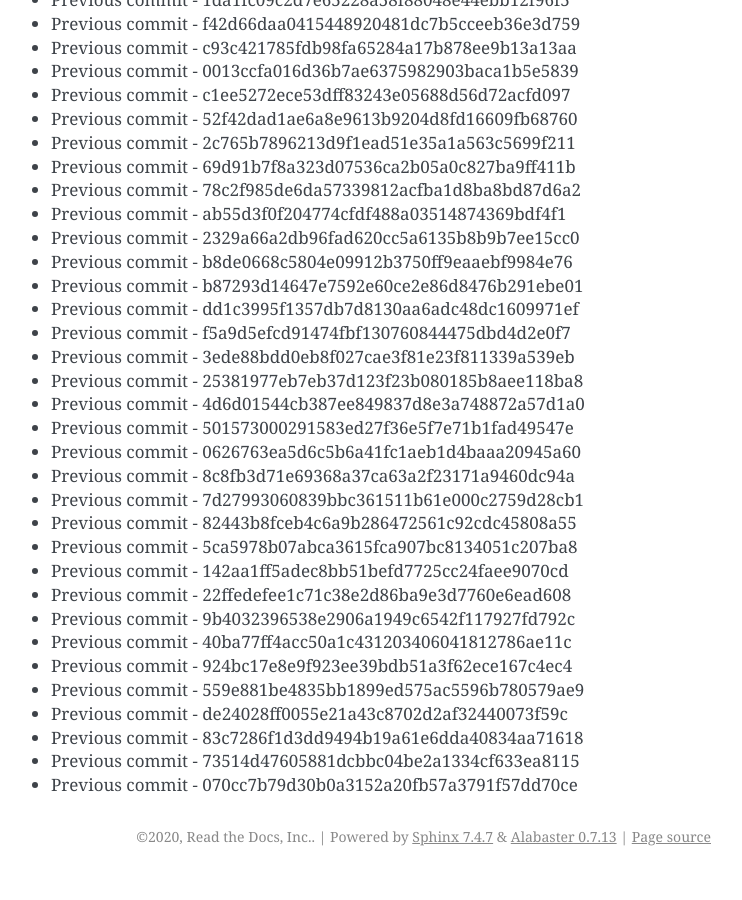
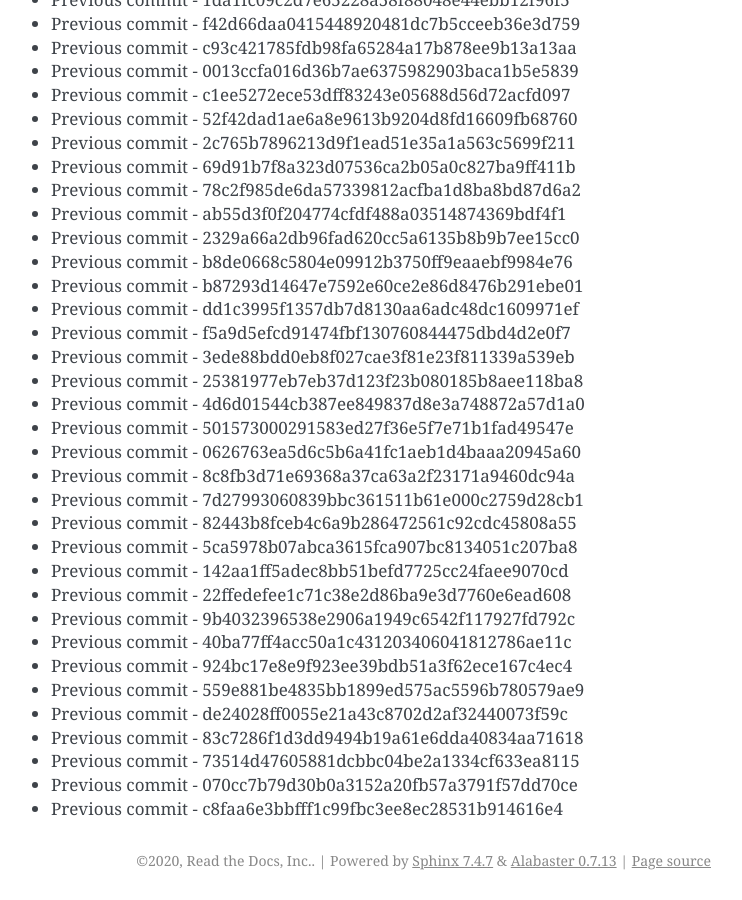
Before and after one commit to readthedocs/rtd-git-stresstest, a Sphinx documentation site: the page built from docs/updates.rst, in a window 1280 px wide and 900 px high, scrolled down 47821 px. Shown: the whole window, without its empty margins (399-1141 px from the left). Built offline with Sphinx 7.4.7, drawn with Linux system fonts in a browser that asks for light colours; before the commit the page ends 48697 px from its top, so only the background shows below that.

Commit message:
Generating commit from previous: c8faa6e3bbfff1c99fbc3ee8ec28531b914616e4

```diff
--- a/docs/updates.rst
+++ b/docs/updates.rst
@@ -2041,3 +2041,4 @@ It can be tested for any performance characteristics.
 * Previous commit - 83c7286f1d3dd9494b19a61e6dda40834aa71618
 * Previous commit - 73514d47605881dcbbc04be2a1334cf633ea8115
 * Previous commit - 070cc7b79d30b0a3152a20fb57a3791f57dd70ce
+* Previous commit - c8faa6e3bbfff1c99fbc3ee8ec28531b914616e4
```
